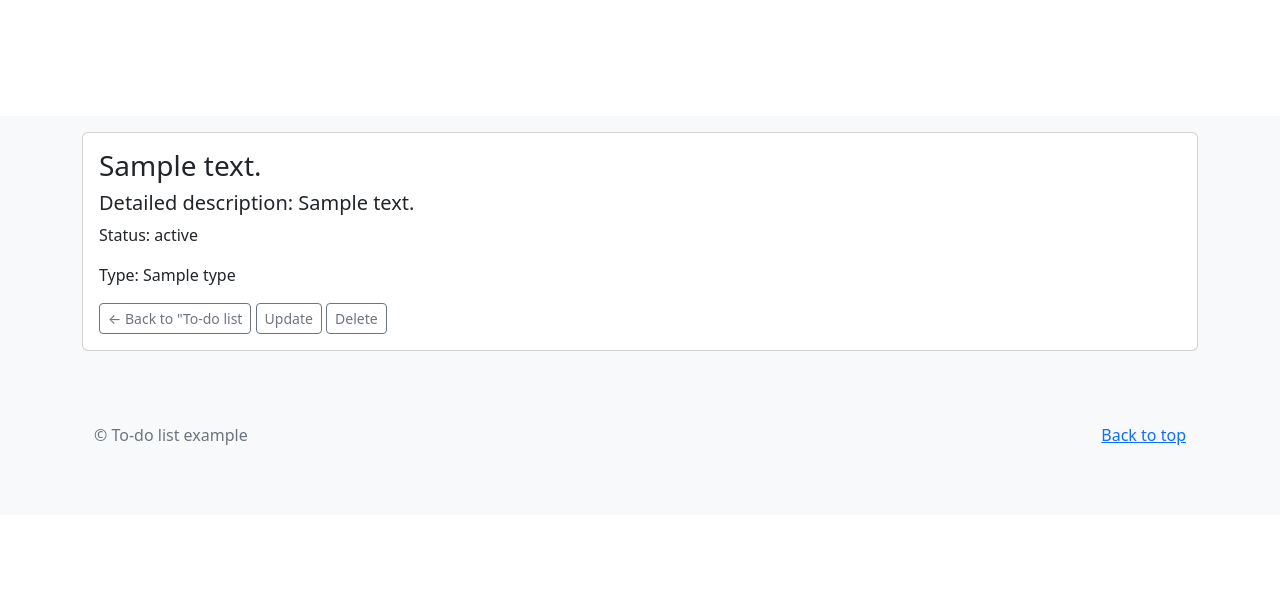
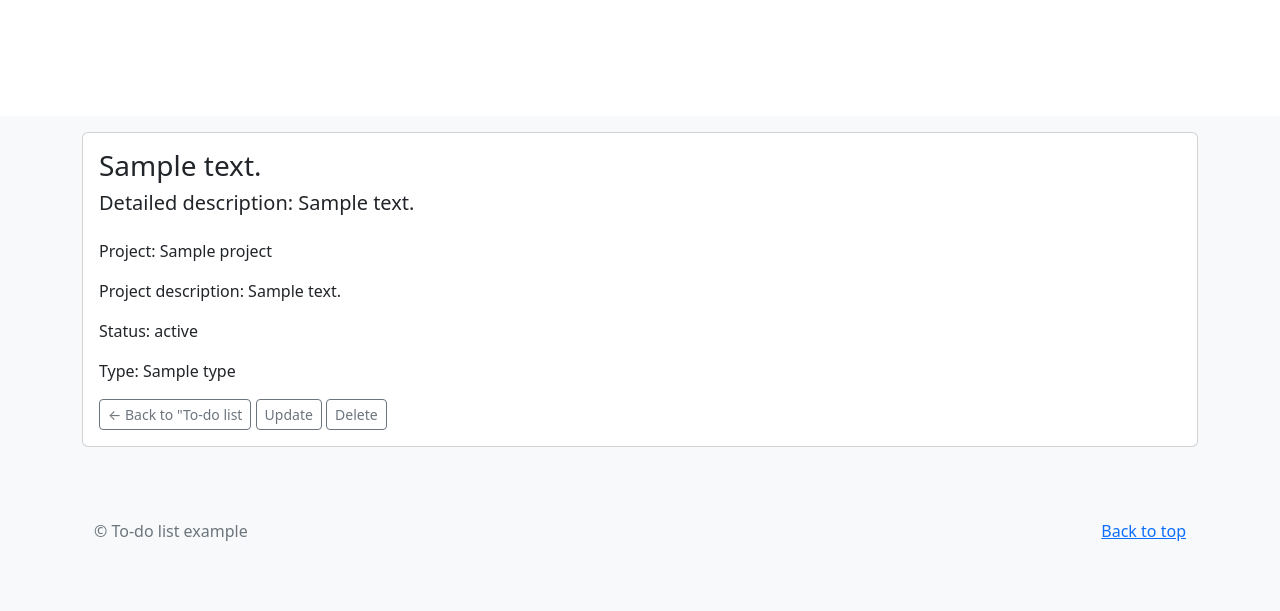
Before and after one commit to AdilbekDzharasov/homework_62_Adilbek_Dzharasov, a Django app: template source/webapp/templates/tasks/task.html in a window 1280 px wide. Shown: the part 334-945 px from the top of the page. Before the commit the page ends 779 px from the top, so only its background shows below. Run offline with Django 4.2, Linux system fonts and the light colour scheme; the template is opened without the code that fills it: most values are stand-ins (such as "Sample title", 1, 10 or a date in 2020); parts of the project's set-up code (start-up, migrations or seed data) failed here and were passed over; some libraries are stand-ins or nearby versions.

Commit message:
Добавил модель проекта в отображение деьального просмотра карточки

```diff
--- a/source/webapp/templates/tasks/task.html
+++ b/source/webapp/templates/tasks/task.html
@@ -1,4 +1,4 @@
-{% extends 'base.html' %}
+{% extends 'tasks/base.html' %}
 
 {% block title %}
 To-do list
@@ -14,7 +14,9 @@ To-do list
               <div class="card mb-4 box-shadow">
                 <div class="card-body">
                   <h3 class="card-text">{{ task.summary }}</h3>
-                  <h5 class="card-text">Detailed description:  {{ task.description }}</h5>
+                  <h5 class="card-text mb-4">Detailed description:  {{ task.description }}</h5>
+                  <p class="card-text">Project: {{ task.project.title }}</p>
+                  <p class="card-text">Project description: {{ task.project.description }}</p>
                   <p class="card-text">Status: {{ task.status }}</p>
                   <p class="card-text">
                     {% if task.type.all|length > 0 %}
```
